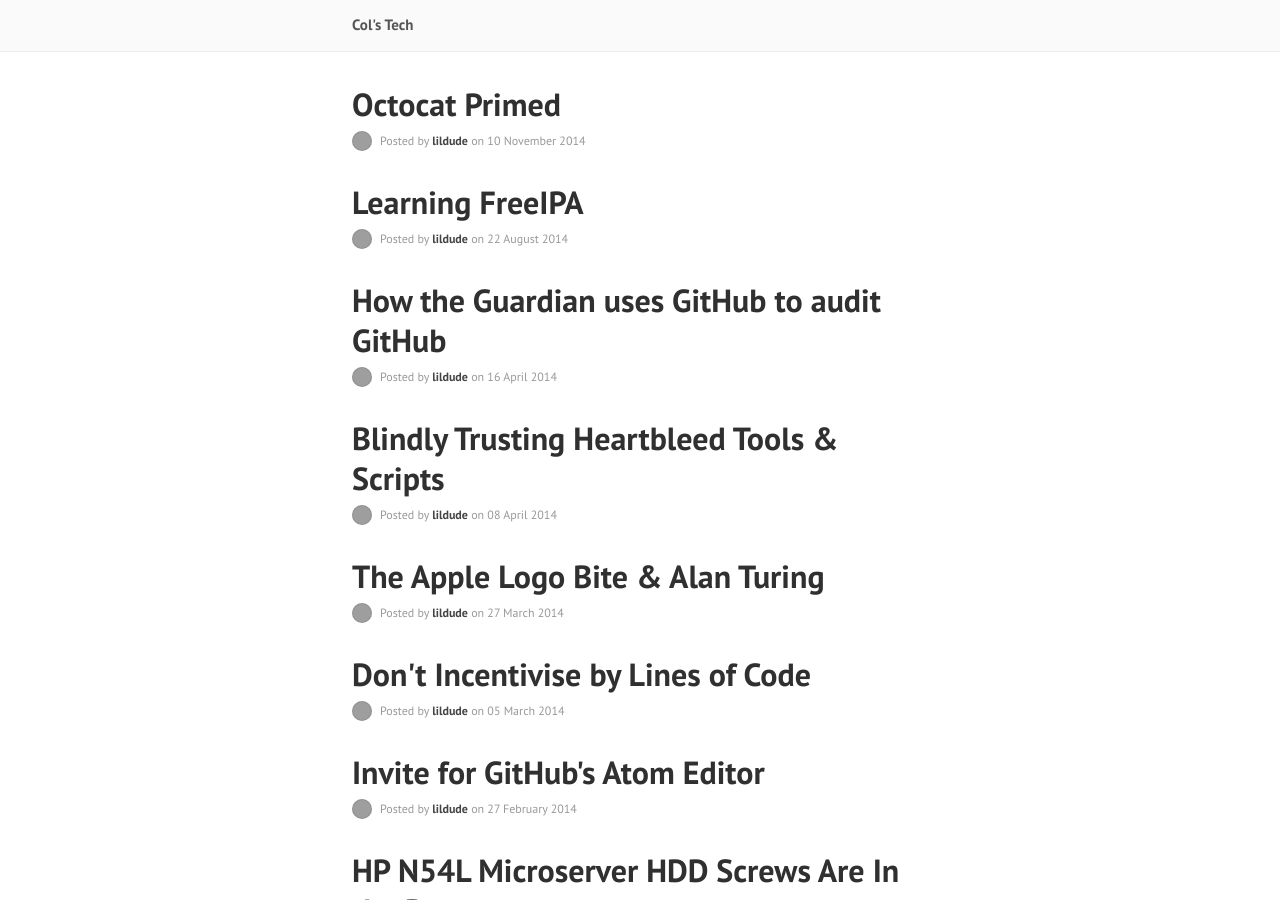
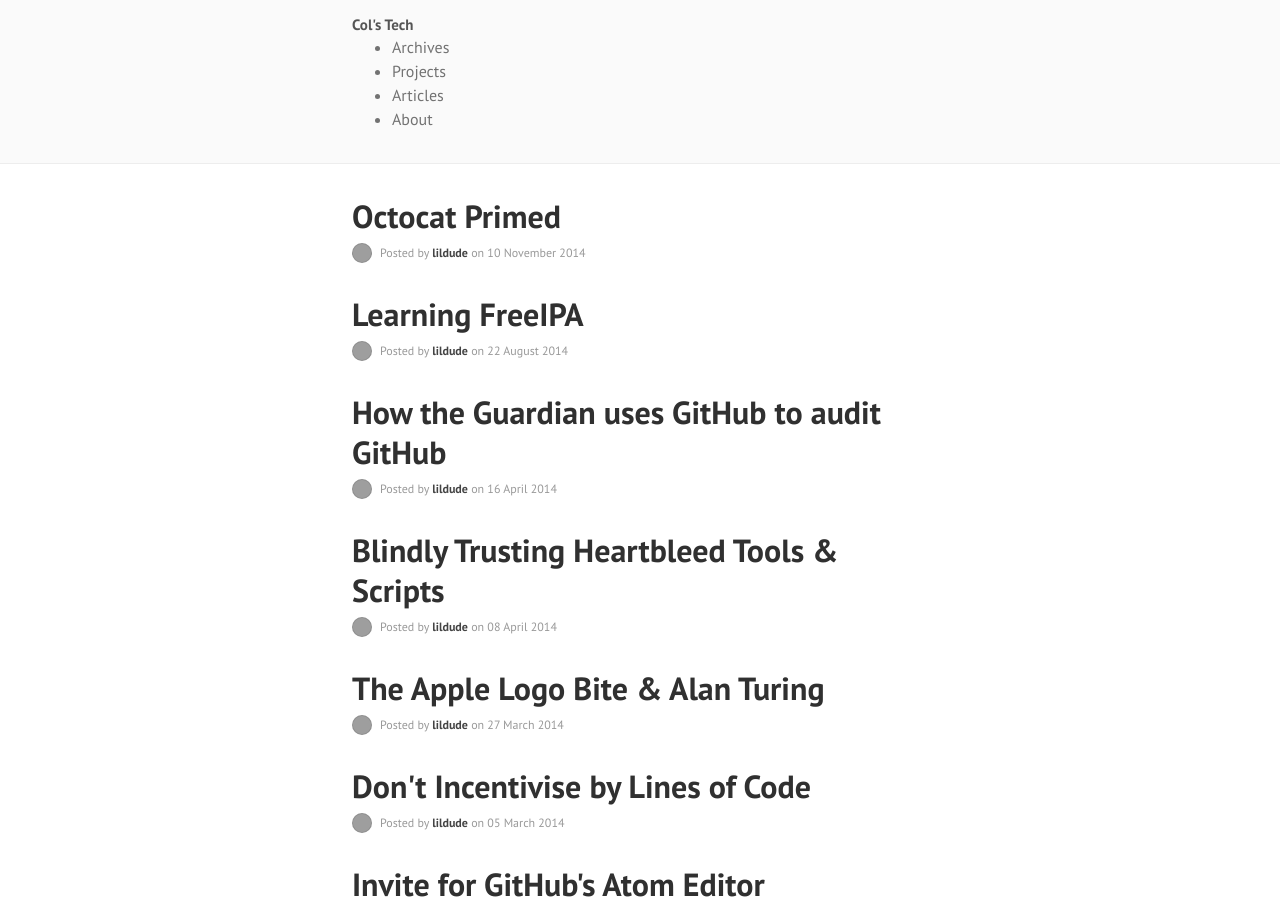
Before and after one commit to lildude/lildude.co.uk, a Jekyll site: the page built from index.html, in a window 1280 px wide and 900 px high. Built offline with Jekyll 4.4.1, drawn with Linux system fonts in a browser that asks for light colours; Markdown is read by kramdown in place of the engine named in the settings; grey boxes are pictures that could not be loaded.

Commit message:
Add the header items I want

```diff
--- a/_layouts/default.html
+++ b/_layouts/default.html
@@ -35,6 +35,12 @@
           <h3 class="masthead-title">
             <a href="{{ site.baseurl }}/" title="Home">{{ site.title }}</a>
           </h3>
+          <ul class="page-list">
+            <li>Archives</li>
+            <li>Projects</li>
+            <li>Articles</li>
+            <li>About</li>
+          </ul>
         </div>
       </div>
 
```
